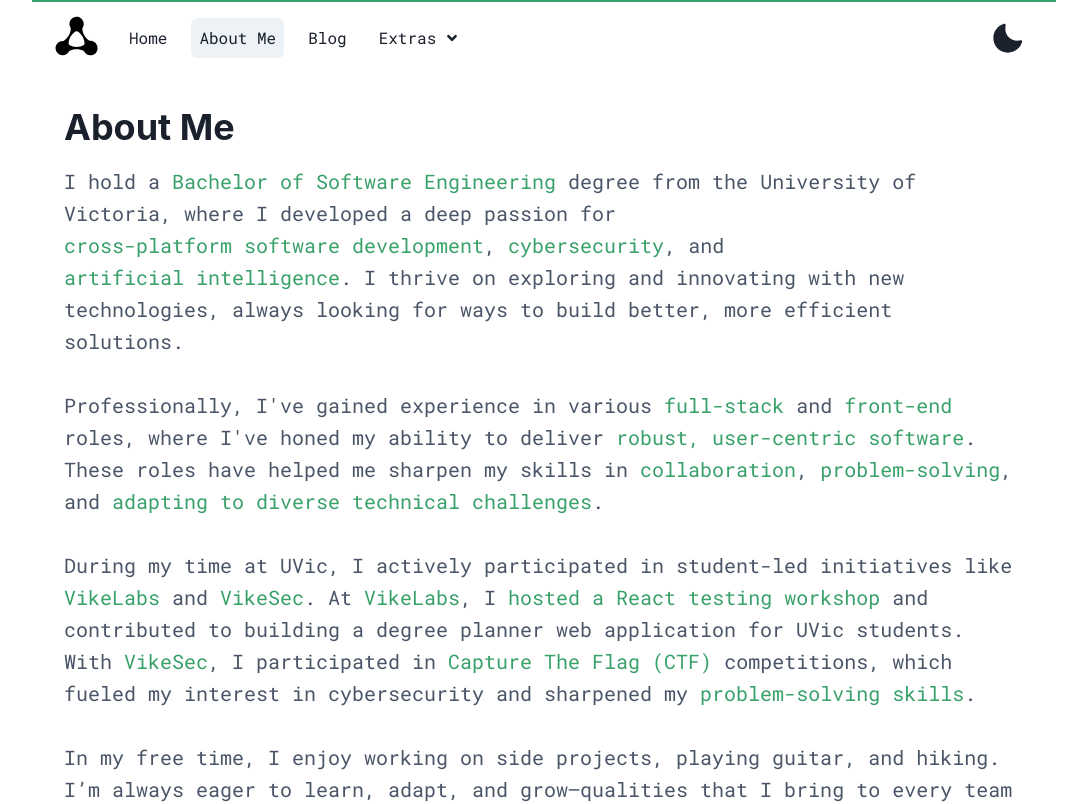
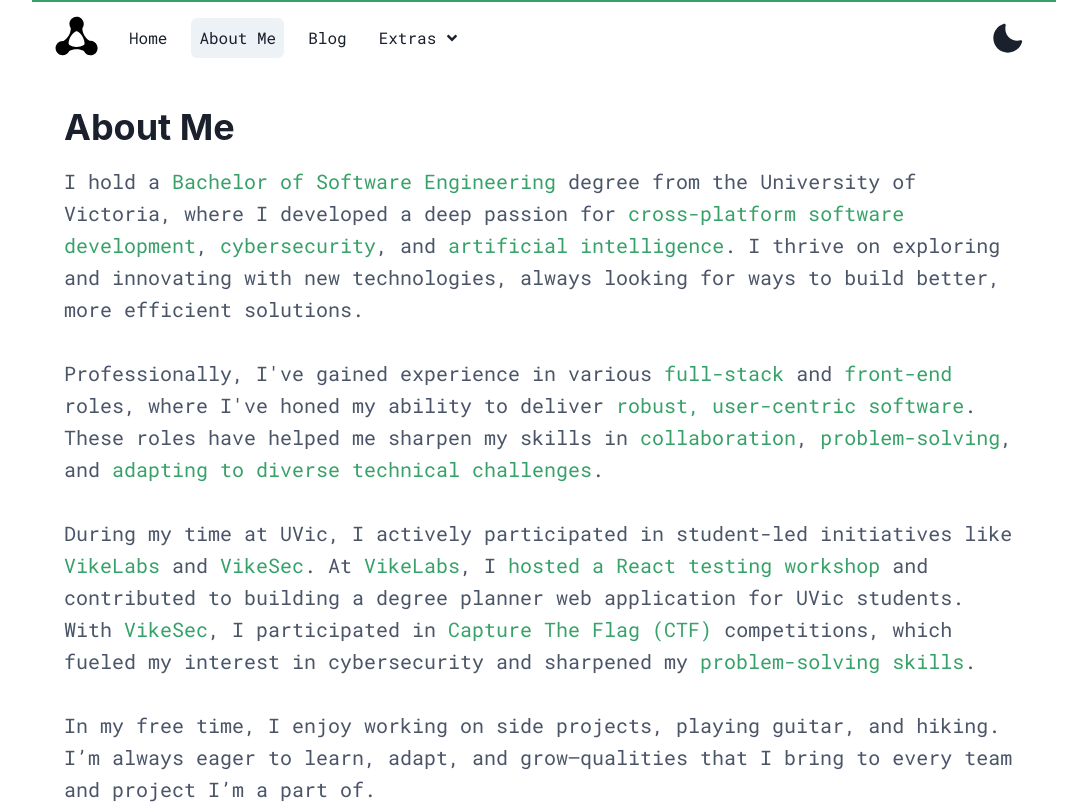
Before and after one commit to ACHultman/achultman-web, a Next.js app: page /about in a window 1280 px wide. Shown: the top 804 px of the page, without its empty margins (96-1183 px from the left). Built offline with nearby package versions, Linux system fonts and the light colour scheme.

Commit message:
fix about page paragraphs

```diff
--- a/src/pages/about.tsx
+++ b/src/pages/about.tsx
@@ -10,6 +10,21 @@ import {
 
 import Paragraph from '@components/Paragraph';
 import Chat from '@components/Chat';
+import styled from '@emotion/styled';
+
+const P = styled(Paragraph)`
+    line-height: 1.6;
+    width: 100%;
+    font-size: var(--chakra-fontSizes-lg);
+
+    @media (min-width: 768px) {
+        font-size: var(--chakra-fontSizes-xl);
+    }
+
+    mark {
+        white-space: pre-wrap;
+    }
+`;
 
 function About() {
     return (
@@ -28,8 +43,8 @@ function About() {
                             About Me
                         </Heading>
                         <VStack gap={8}>
-                            <VStack gap={8}>
-                                <Paragraph fontSize="xl" lineHeight={1.6}>
+                            <VStack gap={8} w="100%">
+                                <P>
                                     <Highlight
                                         query={[
                                             'Bachelor of Software Engineering',
@@ -51,8 +66,8 @@ function About() {
                                         technologies, always looking for ways to
                                         build better, more efficient solutions.
                                     </Highlight>
-                                </Paragraph>
-                                <Paragraph fontSize="xl" lineHeight={1.6}>
+                                </P>
+                                <P>
                                     <Highlight
                                         query={[
                                             'full-stack',
@@ -75,8 +90,9 @@ function About() {
                                         problem-solving, and adapting to diverse
                                         technical challenges.
                                     </Highlight>
-                                </Paragraph>
-                                <Paragraph fontSize="xl" lineHeight={1.6}>
+                                </P>
+
+                                <P>
                                     <Highlight
                                         query={[
                                             'VikeLabs',
@@ -100,20 +116,20 @@ function About() {
                                         interest in cybersecurity and sharpened
                                         my problem-solving skills.
                                     </Highlight>
-                                </Paragraph>
-                                <Paragraph fontSize="xl" lineHeight={1.6}>
+                                </P>
+                                <P>
                                     In my free time, I enjoy working on side
                                     projects, playing guitar, and hiking. I’m
                                     always eager to learn, adapt, and
                                     grow—qualities that I bring to every team
                                     and project I’m a part of.
-                                </Paragraph>
+                                </P>
                             </VStack>
                             <VStack w="100%" p={4}>
-                                <Paragraph fontSize="xl" lineHeight={1.6}>
+                                <P>
                                     If you've read this far, feel free to ask
                                     some questions!
-                                </Paragraph>
+                                </P>
                                 <Chat />
                             </VStack>
                         </VStack>
```
